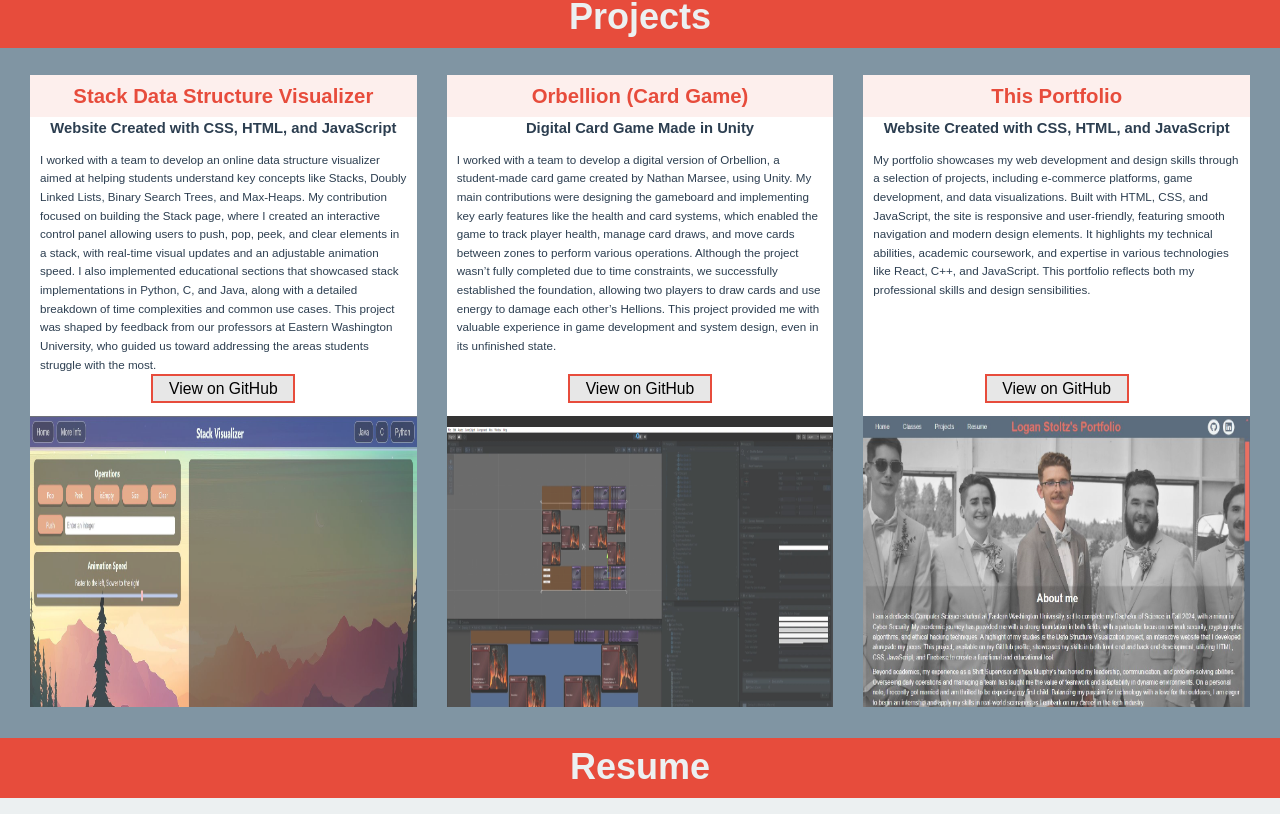
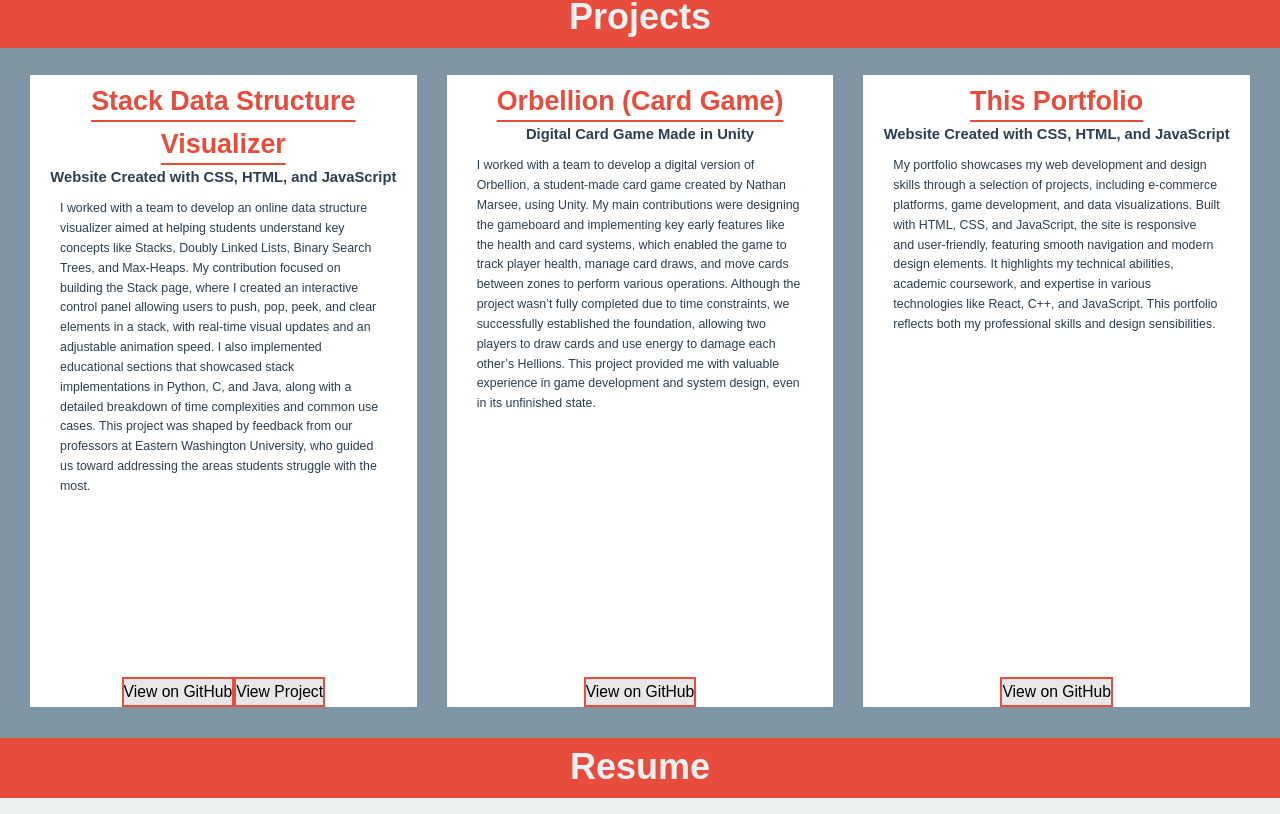
Before and after one commit to LoganStoltz/My-Portfolio, a React (Vite) app in the folder vite-project/: page / in a window 1280 px wide. Shown: the part 1562-2376 px from the top of the page. Built offline with nearby package versions, Linux system fonts and the light colour scheme.

Commit message:
push for risky test

```diff
--- a/vite-project/src/components/Projects.jsx
+++ b/vite-project/src/components/Projects.jsx
@@ -21,14 +21,19 @@
                             I worked with a team to develop an online data structure visualizer aimed at helping students understand key concepts like Stacks, Doubly Linked Lists, Binary Search Trees, and Max-Heaps. My contribution focused on building the Stack page, where I created an interactive control panel allowing users to push, pop, peek, and clear elements in a stack, with real-time visual updates and an adjustable animation speed. I also implemented educational sections that showcased stack implementations in Python, C, and Java, along with a detailed breakdown of time complexities and common use cases. This project was shaped by feedback from our professors at Eastern Washington University, who guided us toward addressing the areas students struggle with the most.
                         </p>
                     </div>
+
+                    <div className='project-buttons-section'>
                         <a href="https://github.com/Evebarr20/data-structure-visualizer" target="_blank" rel="noopener noreferrer">
-                        <div className="project-github-button">
+                            <div className="project-button">
                                 View on GitHub
                             </div>
                         </a>
                         <a href="https://datastructurevisualizer.netlify.app/stack" target="_blank" rel="noopener noreferrer">
-                        <img src="\src\assets\project1.jpg" alt="Screenshot of Stack Data Structure Visualizer" />
+                            <div className="project-button">
+                                View Project
+                            </div>
                         </a>
+                    </div>
                 </div>
 
                 {/* Project 2 */}
@@ -40,14 +45,13 @@
                             I worked with a team to develop a digital version of Orbellion, a student-made card game created by Nathan Marsee, using Unity. My main contributions were designing the gameboard and implementing key early features like the health and card systems, which enabled the game to track player health, manage card draws, and move cards between zones to perform various operations. Although the project wasn’t fully completed due to time constraints, we successfully established the foundation, allowing two players to draw cards and use energy to damage each other’s Hellions. This project provided me with valuable experience in game development and system design, even in its unfinished state.
                         </p>
                     </div>
+                    <div className='project-buttons-section'>
                         <a href="https://github.com/NathanMarsee/Orbellion-Digital-Game" target="_blank" rel="noopener noreferrer">
-                        <div className="project-github-button">
+                            <div className="project-button">
                                 View on GitHub
                             </div>
                         </a>
-                    <a href="https://www.youtube.com/watch?v=UP6pODdvyNU&t" target="_blank" rel="noopener noreferrer">
-                        <img src="\src\assets\project2.jpg" alt="Screenshot of Orbellion game" />
-                    </a>
+                    </div>
                 </div>
 
                 {/* Project 3 */}
@@ -59,14 +63,13 @@
                             My portfolio showcases my web development and design skills through a selection of projects, including e-commerce platforms, game development, and data visualizations. Built with HTML, CSS, and JavaScript, the site is responsive and user-friendly, featuring smooth navigation and modern design elements. It highlights my technical abilities, academic coursework, and expertise in various technologies like React, C++, and JavaScript. This portfolio reflects both my professional skills and design sensibilities.
                         </p>
                     </div>
+                    <div className='project-buttons-section'>
                         <a href="https://github.com/LoganStoltz/My-Portfolio" target="_blank" rel="noopener noreferrer">
-                        <div className="project-github-button">
+                            <div className="project-button">
                                 View on GitHub
                             </div>
                         </a>
-                    <a href="/html/index.html">
-                        <img src="\src\assets\project3.JPG" alt="Screenshot of portfolio website" />
-                    </a>
+                    </div>
                 </div>
             </div>
         </section>
--- a/vite-project/src/styles/Projects.css
+++ b/vite-project/src/styles/Projects.css
@@ -18,6 +18,8 @@
 /* Projects Container */
 .projects-container {
     display: flex;
+    flex-direction: row;
+    align-items: center;
     gap: 30px;
     padding: 20px 30px;
     max-width: 100%;
@@ -37,37 +39,28 @@
     height: calc(84vh - 40px);
     transition: transform 0.3s ease;
     margin-top: 30px;
+    padding-left: 20px;
+    padding-right: 20px;
+    display: flex;
+    flex-direction: column;
+    align-items: center;
 }
 
 .project-box:hover {
     transform: scale(1.02);
 }
 
-/* Project Image */
-.project-box img {
-    width: 100%;
-    height: 50vh;
-    overflow: hidden;
-    object-fit: fill;
-    opacity: 80%;
-}
-
-.project-box img:hover {
-    opacity: 100%;
-}
-
 /* Project Details */
 .project-details {
     flex: 1;
-    text-align: center;
 }
 
 .project-details h3 {
     color: var(--header-title-color);
-    font-size: calc(0.5em + 0.4vh + 0.4vw);
-    background-color: #e74d3c17;
+    font-size: calc(0.6em + 0.6vh + 0.6vw);
     padding-top: 5px;
-    padding-bottom: 5px;
+    text-decoration: underline;
+    text-underline-offset: 10px;
 }
 
 .project-details h4 {
@@ -78,25 +71,35 @@
 .project-details p {
     color: var(--container-text-color, #2C3E50);
     background-color: white;
-    font-size: calc(0.26em + 0.26vh + 0.26vw);
     padding: 10px;
     text-align: left;
     height: 220px;
+    font-size: calc(0.25em + 0.5vw);
+    overflow: hidden;
+    text-overflow: ellipsis;
+    height: 100%;
 }
 
-.project-github-button {
+.project-buttons-section {
+    display: flex;
+    flex-direction: row;
+    flex: 100%;
+}
+
+.project-button {
+    display: flex;
     background-color: rgb(231, 231, 231);
     outline-width: 2px;
     outline-style: solid;
-    outline-color: var(--scrollbar-thumb);
-    width: 140px;
-    margin: 15px;
+    outline-color: var(--header-title-color);
+    margin: 2px;
     font-size: calc(0.35em + 0.35vh + 0.35vw);
     text-align: center;
-
+    width: 100%;
+    align-self: flex-end;
 }
 
-.project-github-button:hover {
+.project-button:hover {
     background-color: var(--header-title-color);
     color: white;
 }
```
Lines whose indentation alone changed are shown as unchanged.
